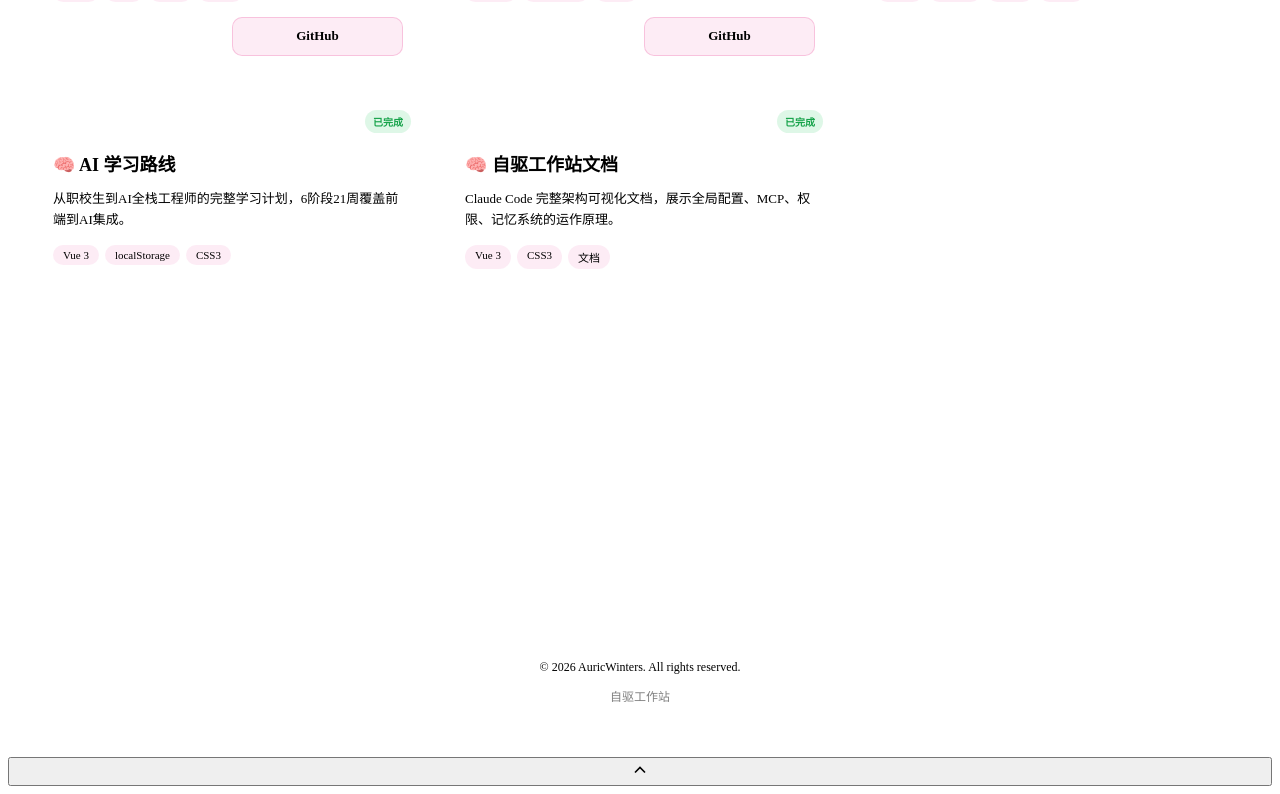
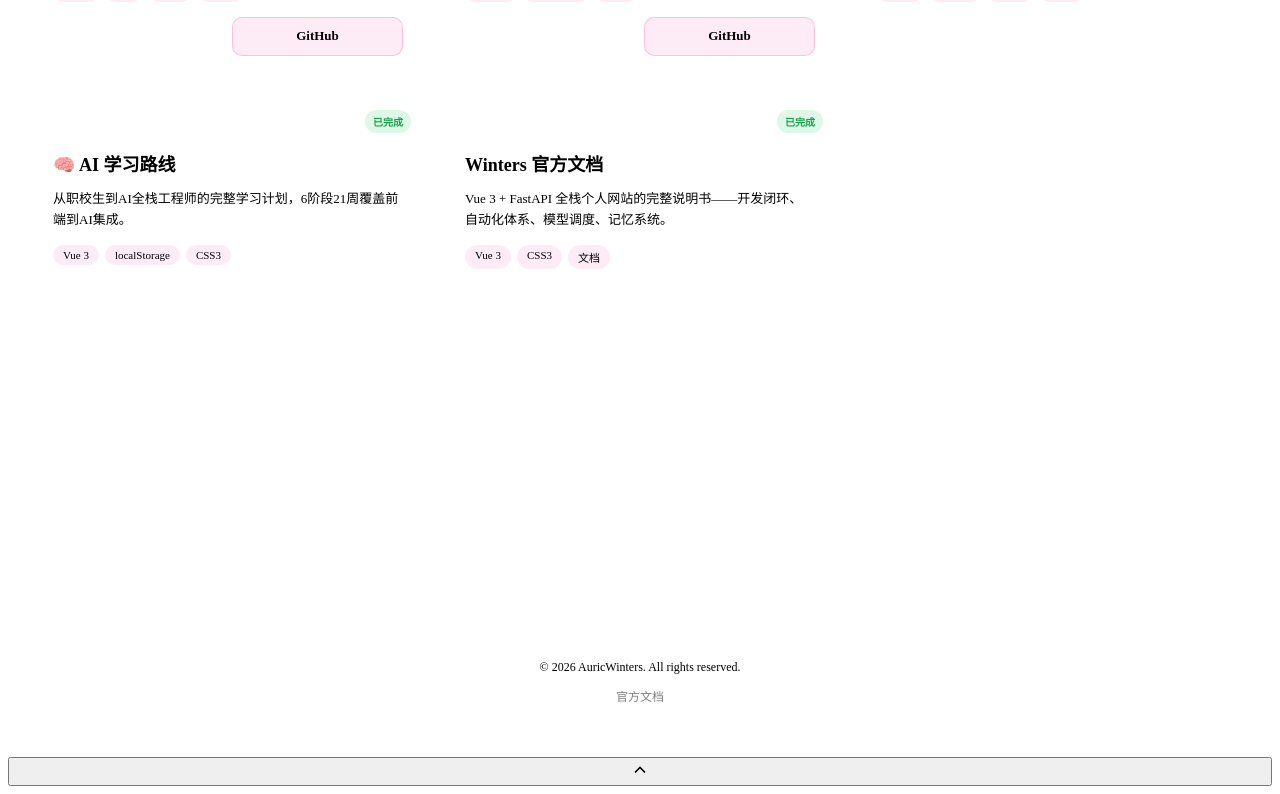
Before and after one commit to AuricWinters/Winters, a Vue app in the folder frontend/: page /projects in a window 1280 px wide. Shown: the part 430-1224 px from the top of the page. Built offline with nearby package versions, Linux system fonts and the light colour scheme; the HTML template or start-up script is replaced by a standard one.

Commit message:
feat: 自驱工作站 → 官方文档 — System/Footer/路由/项目列表/三语同步

```diff
--- a/frontend/src/components/Footer.vue
+++ b/frontend/src/components/Footer.vue
@@ -9,7 +9,7 @@
         to="/system"
         style="color: var(--text-light); text-decoration: none;"
       >
-        {{ t('自驱工作站') }}
+        {{ t('官方文档') }}
       </router-link>
     </p>
   </footer>
--- a/frontend/src/data/projects.json
+++ b/frontend/src/data/projects.json
@@ -61,9 +61,9 @@
   },
   {
     "id": 5,
-    "title": "🧠 自驱工作站文档",
-    "desc": "Claude Code 完整架构可视化文档，展示全局配置、MCP、权限、记忆系统的运作原理。",
-    "fullDesc": "一份精美的内部架构文档。用 10 个可视化区块完整展示 Claude Code 自驱工作站的全貌：从全景架构图、6 步启动流程、6 层上下文加载、双模型调度、权限白名单机制、MCP 外部手臂，到 CLAUDE.md 文档链和 7 步开发闭环。既是文档也是作品。",
+    "title": "Winters 官方文档",
+    "desc": "Vue 3 + FastAPI 全栈个人网站的完整说明书——开发闭环、自动化体系、模型调度、记忆系统。",
+    "fullDesc": "Winters 项目的完整架构说明书。用 10 个可视化区块展示整个自驱工作站的全貌：全景架构图、7 步启动流程、6 层上下文加载、双模型调度（pro/flash）、权限白名单机制、MCP 外部手臂、CLAUDE.md 文档链、记忆系统、6 步开发闭环。既是文档也是作品。",
     "tech": ["Vue 3", "CSS3", "文档"],
     "features": [
       "10 大区块可视化架构展示",
--- a/frontend/src/locales/en-US.js
+++ b/frontend/src/locales/en-US.js
@@ -1,7 +1,7 @@
 export default {
   '首页':'Home','动态':'Blog','项目':'Projects','实验室':'Lab','AI 聊天':'AI Chat','云盘':'Drive',
   '个人中心':'Profile','登录':'Login','注册':'Register','重置密码':'Reset Password','联系我':'Contact',
-  '暖心关怀':'Warm Words','AI 学习路线':'AI Learning Plan','自驱工作站':'Workstation Docs',
+  '暖心关怀':'Warm Words','AI 学习路线':'AI Learning Plan','官方文档':'Official Docs','自驱工作站':'Official Docs',
   '设置':'Settings','主题':'Theme','主题样式':'Theme Style','手账风格':'Journal','普通风格':'Standard',
   '圆角样式':'Corner Style','圆角':'Rounded','直角':'Sharp','主题颜色':'Theme Color','深浅模式':'Dark Mode',
   '浅色模式':'Light','深色模式':'Dark','跟随系统':'Auto','外观':'Appearance',
--- a/frontend/src/locales/zh-CN.js
+++ b/frontend/src/locales/zh-CN.js
@@ -1,7 +1,7 @@
 export default {
   '首页':'首页','动态':'动态','项目':'项目','实验室':'实验室','AI 聊天':'AI 聊天','云盘':'云盘',
   '个人中心':'个人中心','登录':'登录','注册':'注册','重置密码':'重置密码','联系我':'联系我',
-  '暖心关怀':'暖心关怀','AI 学习路线':'AI 学习路线','自驱工作站':'自驱工作站',
+  '暖心关怀':'暖心关怀','AI 学习路线':'AI 学习路线','官方文档':'官方文档','自驱工作站':'官方文档',
   '设置':'设置','主题':'主题','主题样式':'主题样式','手账风格':'手账风格','普通风格':'普通风格',
   '圆角样式':'圆角样式','圆角':'圆角','直角':'直角','主题颜色':'主题颜色','深浅模式':'深浅模式',
   '浅色模式':'浅色模式','深色模式':'深色模式','跟随系统':'跟随系统','外观':'外观',
--- a/frontend/src/locales/zh-TW.js
+++ b/frontend/src/locales/zh-TW.js
@@ -1,7 +1,7 @@
 export default {
   '首页':'首頁','动态':'動態','项目':'項目','实验室':'實驗室','AI 聊天':'AI 聊天','云盘':'雲盤',
   '个人中心':'個人中心','登录':'登入','注册':'註冊','重置密码':'重置密碼','联系我':'聯絡我',
-  '暖心关怀':'暖心關懷','AI 学习路线':'AI 學習路線','自驱工作站':'自驅工作站',
+  '暖心关怀':'暖心關懷','AI 学习路线':'AI 學習路線','官方文档':'官方文檔','自驱工作站':'官方文檔',
   '设置':'設定','主题':'主題','主题样式':'主題樣式','手账风格':'手帳風格','普通风格':'普通風格',
   '圆角样式':'圓角樣式','圆角':'圓角','直角':'直角','主题颜色':'主題顏色','深浅模式':'深淺模式',
   '浅色模式':'淺色模式','深色模式':'深色模式','跟随系统':'跟隨系統','外观':'外觀',
--- a/frontend/src/router/index.js
+++ b/frontend/src/router/index.js
@@ -132,7 +132,7 @@ const router = createRouter({
       name: 'System',
       component: () => import('../views/System.vue'),
       meta: {
-        title: '自驱工作站 - Winters',
+        title: '官方文档 - Winters',
       },
     },
     {
--- a/frontend/src/views/System.vue
+++ b/frontend/src/views/System.vue
@@ -9,10 +9,10 @@
           🧠 {{ t('内部文档') }}
         </div>
         <h1 class="hero-title">
-          Claude Code<br><span class="hero-accent">{{ t('自驱工作站') }}</span>
+          <span class="hero-accent">{{ t('官方文档') }}</span>
         </h1>
         <p class="hero-sub">
-          {{ t('一套让 AI 理解项目、自动干活、记住偏好的完整体系。从开机扫描市场到写完代码推送 GitHub，每一步背后都有配置在驱动。') }}
+          {{ t('Winters 项目的完整说明书。开发闭环、自动化体系、模型调度、记忆系统、权限配置——全在这里。') }}
         </p>
       </header>
 
@@ -340,7 +340,7 @@
       </section>
 
       <footer class="sys-footer">
-        <p>{{ t('Made with ❤️ by Claude Code · 驱动 Winters 项目的自驱工作站') }}</p>
+        <p>{{ t('Made with ❤️ by Claude Code · Winters 项目官方文档') }}</p>
       </footer>
     </div>
   </div>
```
